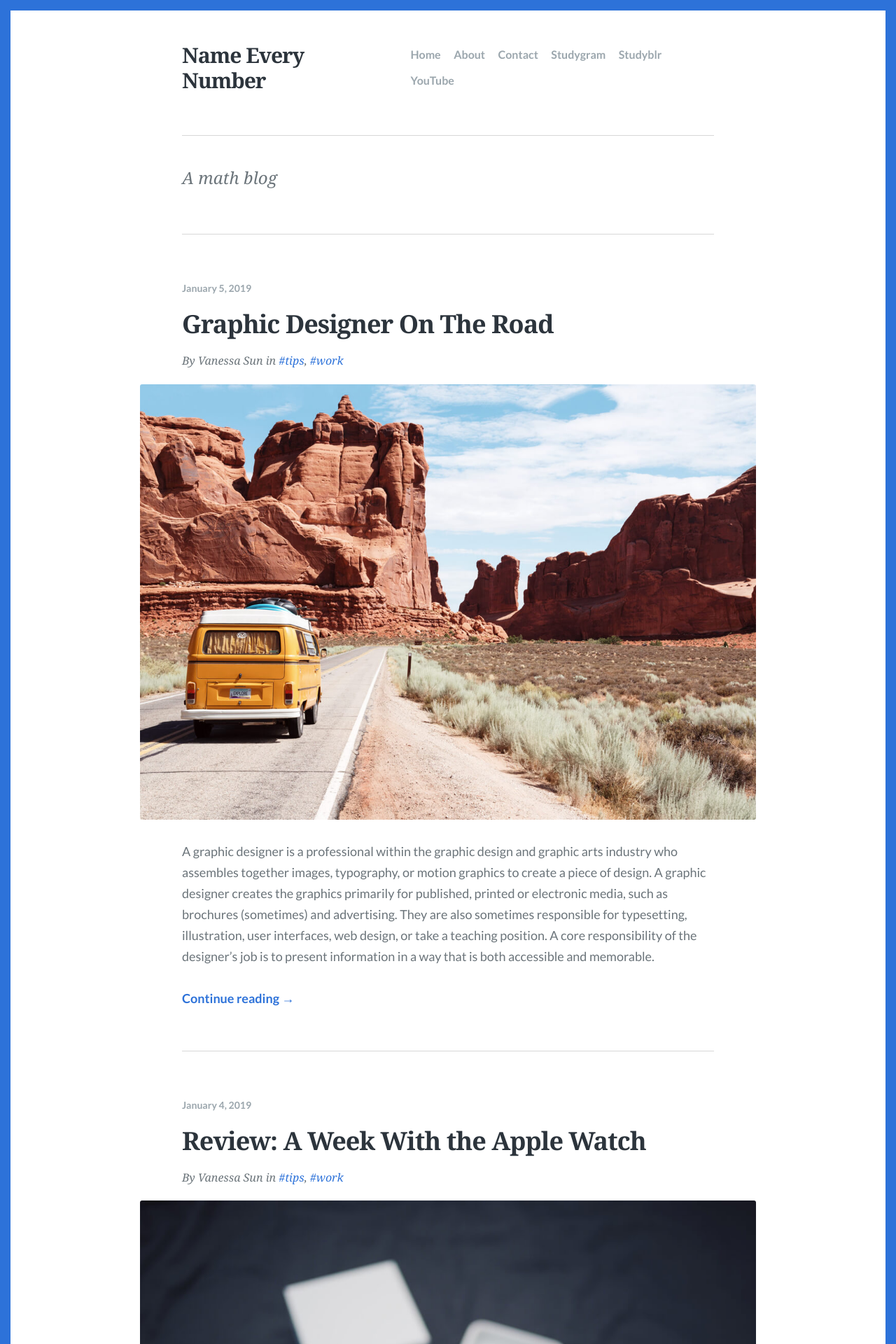
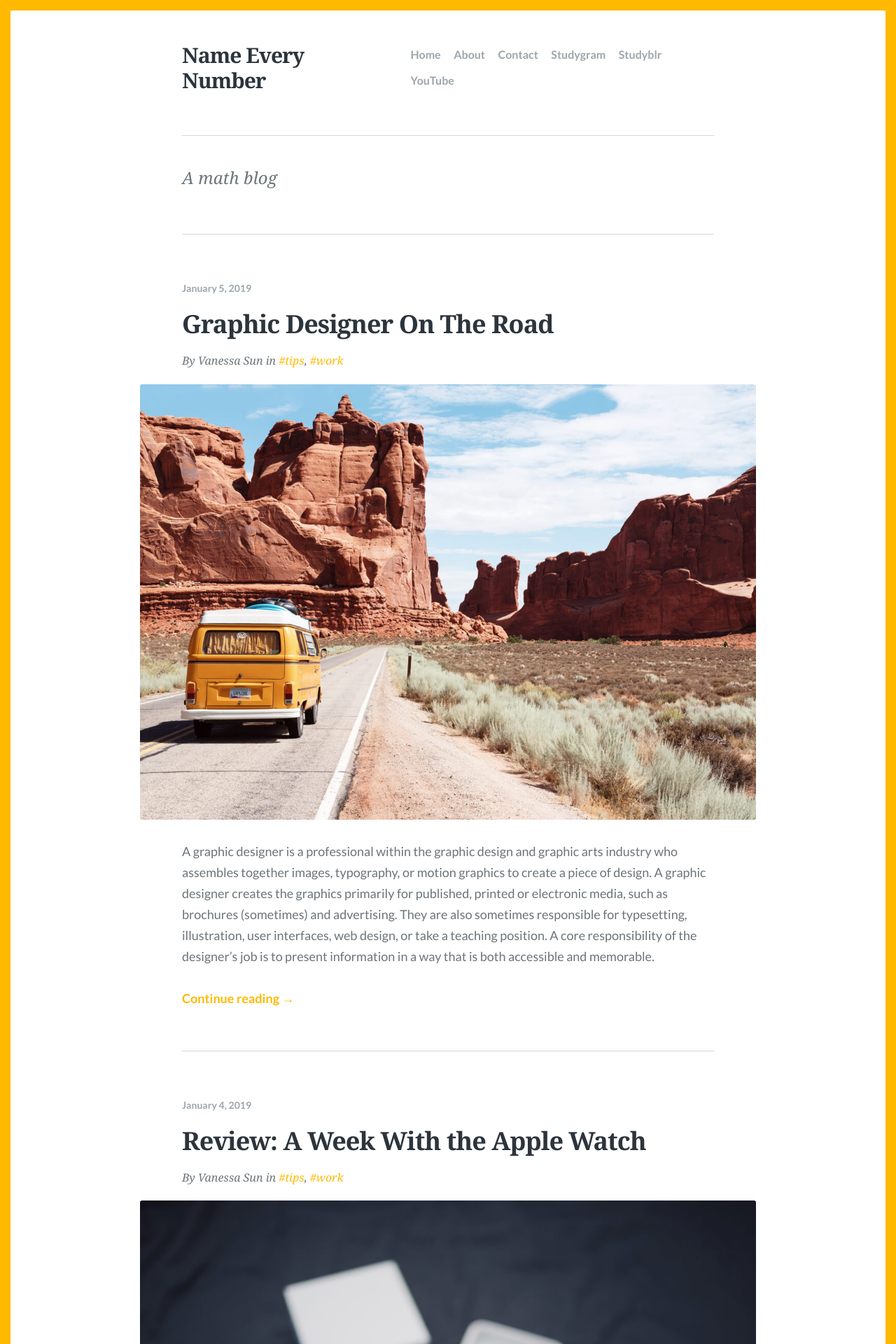
Before and after one commit to vanessasun64/NameEveryNumber, a Jekyll site: the page built from index.html, in a window 1280 px wide. Shown: the top 1920 px of the page at 70% size. Built offline with Jekyll 4.4.1, drawn with Linux system fonts in a browser that asks for light colours; some web fonts are replaced; the list of posts is cut into pages by our own code.

Commit message:
Update _config.yml

```diff
--- a/_config.yml
+++ b/_config.yml
@@ -1,4 +1,4 @@
-accent_color: '#2d72d9'
+accent_color: '#ffb900'
 lang: en-US
 title: Name Every Number
 description: 'A math blog'
```
